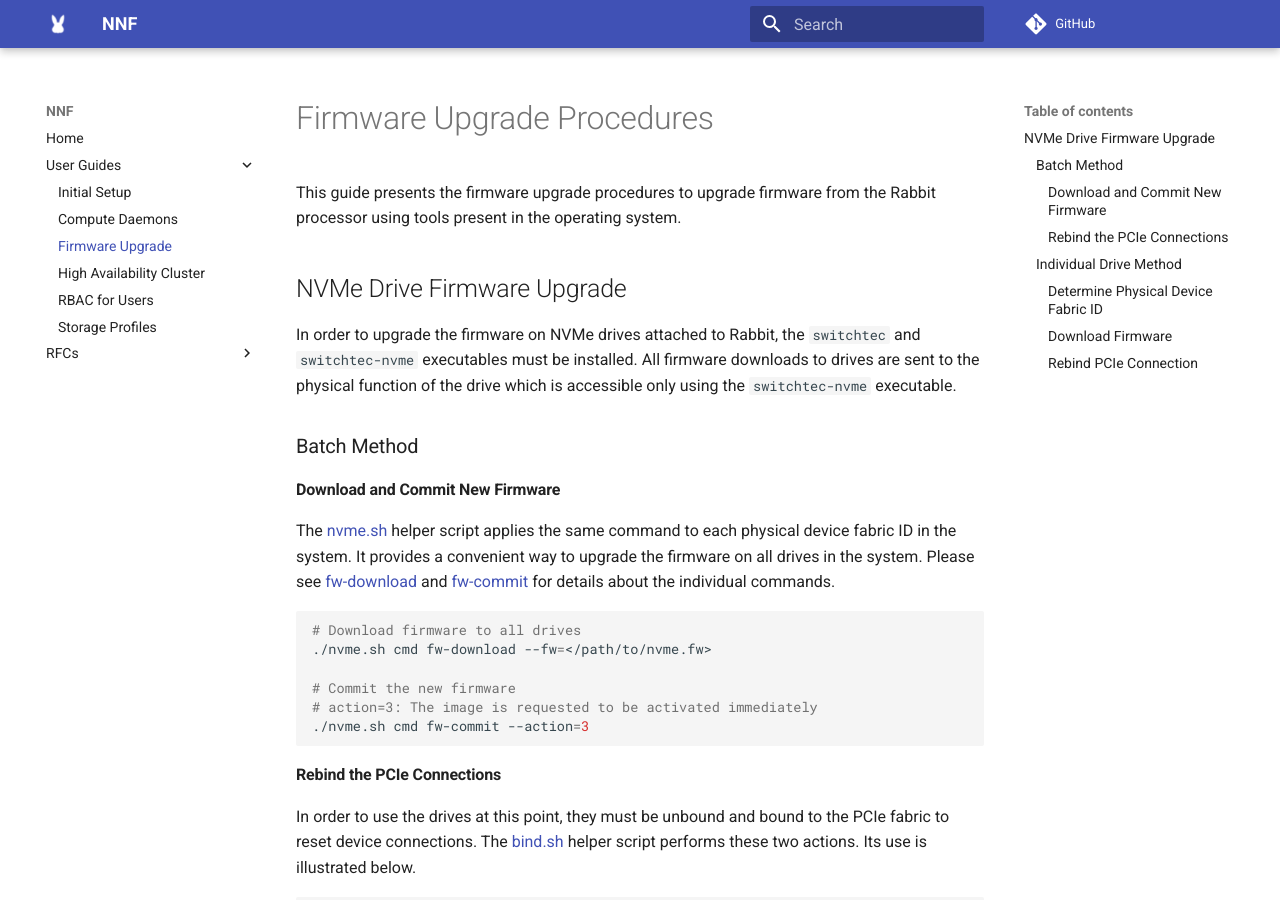
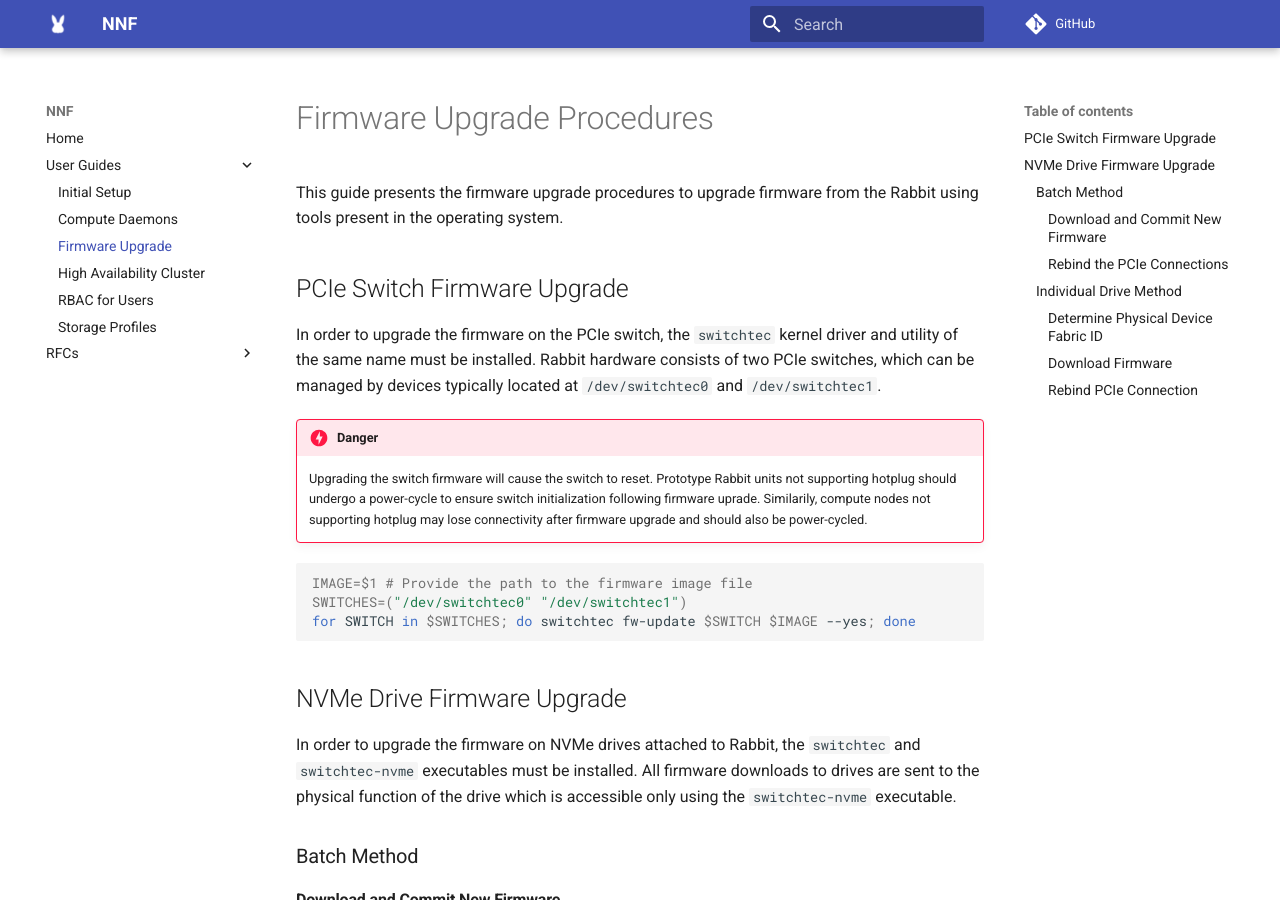
Before and after one commit to NearNodeFlash/NearNodeFlash.github.io, an MkDocs documentation site: the page built from docs/guides/firmware-upgrade/readme.md, in a window 1280 px wide and 900 px high. Built offline with MkDocs 1.6.1 and Material for MkDocs 9.7.7, drawn with Linux system fonts in a browser that asks for light colours; comment, search, counter and statistics services are not loaded.

Commit message:
PCIe Switch Firmware Upgrade (#25)
* PCIe Switch Firmware Upgrade

Signed-off-by: Nate Thornton <nate.thornton@hpe.com>

````diff
--- a/docs/guides/firmware-upgrade/readme.md
+++ b/docs/guides/firmware-upgrade/readme.md
@@ -1,11 +1,25 @@
 ---
-authors: Tony Floeder <anthony.floeder@hpe.com>
+authors: Tony Floeder <anthony.floeder@hpe.com>, Nate Thornton <nate.thornton@hpe.com>
 categories: setup
 ---
 
 # Firmware Upgrade Procedures
 
-This guide presents the firmware upgrade procedures to upgrade firmware from the Rabbit processor using tools present in the operating system.
+This guide presents the firmware upgrade procedures to upgrade firmware from the Rabbit using tools present in the operating system.
+
+## PCIe Switch Firmware Upgrade
+
+In order to upgrade the firmware on the PCIe switch, the `switchtec` kernel driver and utility of the same name must be installed. Rabbit hardware consists of two PCIe switches, which can be managed by devices typically located at `/dev/switchtec0` and `/dev/switchtec1`.
+
+!!! danger
+    Upgrading the switch firmware will cause the switch to reset. Prototype Rabbit units not supporting hotplug should undergo a power-cycle to ensure switch initialization following firmware uprade. Similarily, compute nodes not supporting hotplug may lose connectivity after firmware upgrade and should also be power-cycled.
+
+```bash
+IMAGE=$1 # Provide the path to the firmware image file
+SWITCHES=("/dev/switchtec0" "/dev/switchtec1")
+for SWITCH in $SWITCHES; do switchtec fw-update $SWITCH $IMAGE --yes; done
+```
+
 
 ## NVMe Drive Firmware Upgrade
 
````
